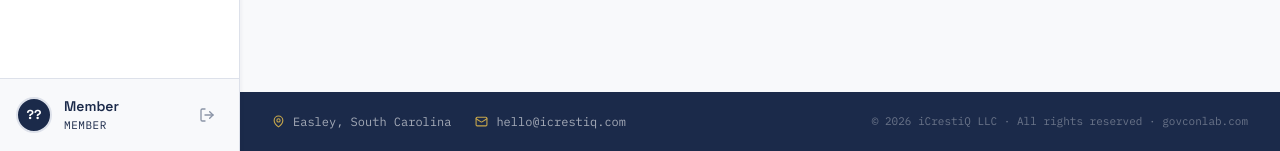
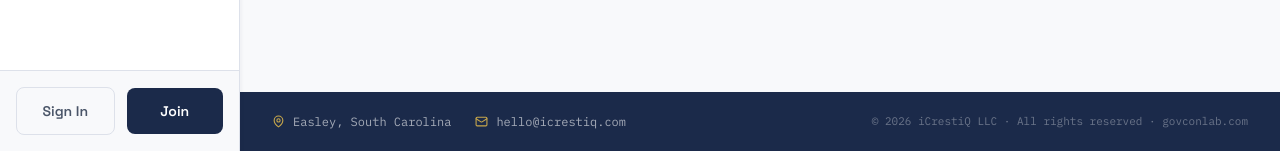
Before and after one commit to icrestiq/icrestiq-govcon-lab, a React (Vite) app: page /store in a window 1280 px wide. Shown: the part 649-800 px from the top of the page. Built offline with nearby package versions, Linux system fonts and the light colour scheme; no server answers; the database is empty.

Commit message:
Update Layout.jsx

```diff
--- a/src/components/layout/Layout.jsx
+++ b/src/components/layout/Layout.jsx
@@ -1,5 +1,5 @@
 import { useState } from 'react'
-import { Outlet, NavLink, useNavigate } from 'react-router-dom'
+import { Outlet, NavLink, Link, useNavigate } from 'react-router-dom'
 import { useAuth } from '../../lib/AuthContext'
 import {
   LayoutDashboard, MessageSquare, ShoppingBag,
@@ -19,7 +19,7 @@ const NAV = [
 ]
 
 export default function Layout() {
-  const { profile, signOut, isAdmin } = useAuth()
+  const { user, profile, signOut, isAdmin } = useAuth()
   const navigate = useNavigate()
   const [mobileOpen, setMobileOpen] = useState(false)
 
@@ -101,6 +101,7 @@ export default function Layout() {
           )}
         </nav>
 
+        {user ? (
           <div className={styles.userSection}>
             <div className={styles.userInfo}>
               <div className="avatar">{initials}</div>
@@ -113,6 +114,16 @@ export default function Layout() {
               <LogOut size={16} />
             </button>
           </div>
+        ) : (
+          <div className={styles.userSection}>
+            <Link to="/login" className="btn btn-ghost" style={{ flex: 1, justifyContent: 'center' }} onClick={() => setMobileOpen(false)}>
+              Sign In
+            </Link>
+            <Link to="/register" className="btn btn-primary" style={{ flex: 1, justifyContent: 'center' }} onClick={() => setMobileOpen(false)}>
+              Join
+            </Link>
+          </div>
+        )}
       </aside>
 
       {/* Main content + footer */}
```
Lines whose indentation alone changed are shown as unchanged.
